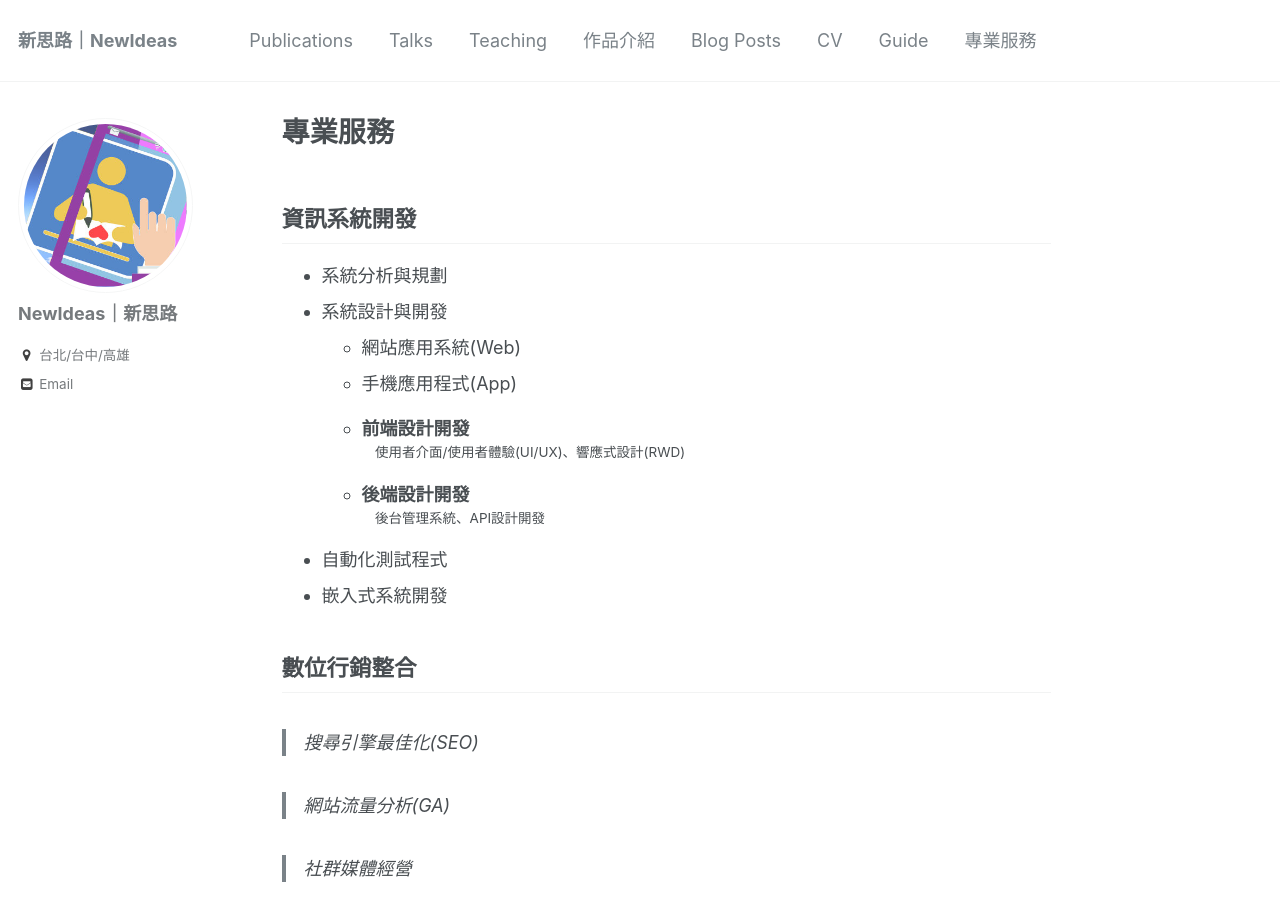
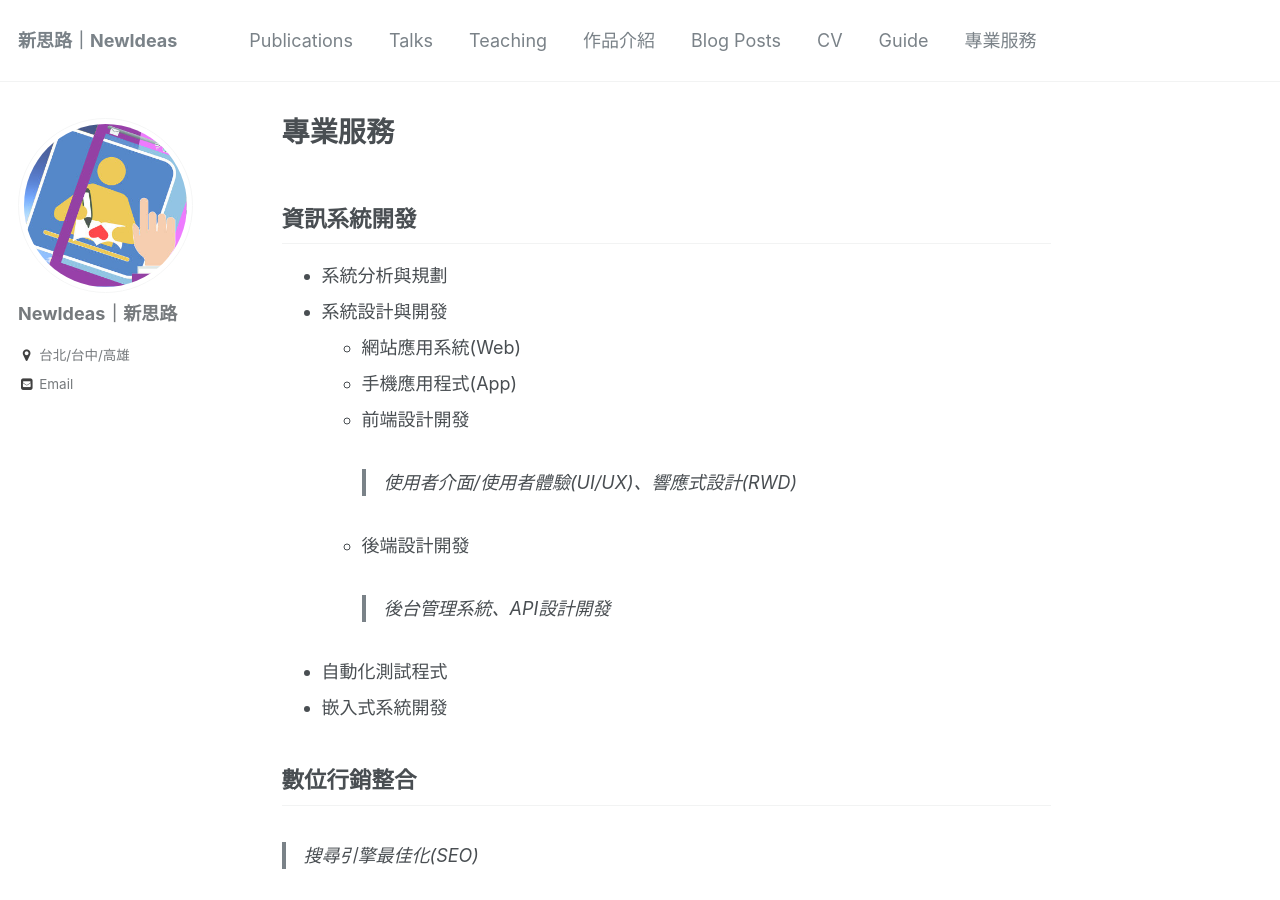
Before and after one commit to ikevin28/newideas8.github.io, a Jekyll site: the page built from _pages/services.md, in a window 1280 px wide and 900 px high. Built offline with Jekyll 4.4.1, drawn with Linux system fonts in a browser that asks for light colours.

```diff
--- a/_pages/services.md
+++ b/_pages/services.md
@@ -14,9 +14,9 @@ redirect_from:
   * 網站應用系統(Web)
   * 手機應用程式(App)
   * 前端設計開發
-:   使用者介面/使用者體驗(UI/UX)、響應式設計(RWD)
+> 使用者介面/使用者體驗(UI/UX)、響應式設計(RWD)
   * 後端設計開發
-:   後台管理系統、API設計開發
+> 後台管理系統、API設計開發
 * 自動化測試程式
 * 嵌入式系統開發
 
```
